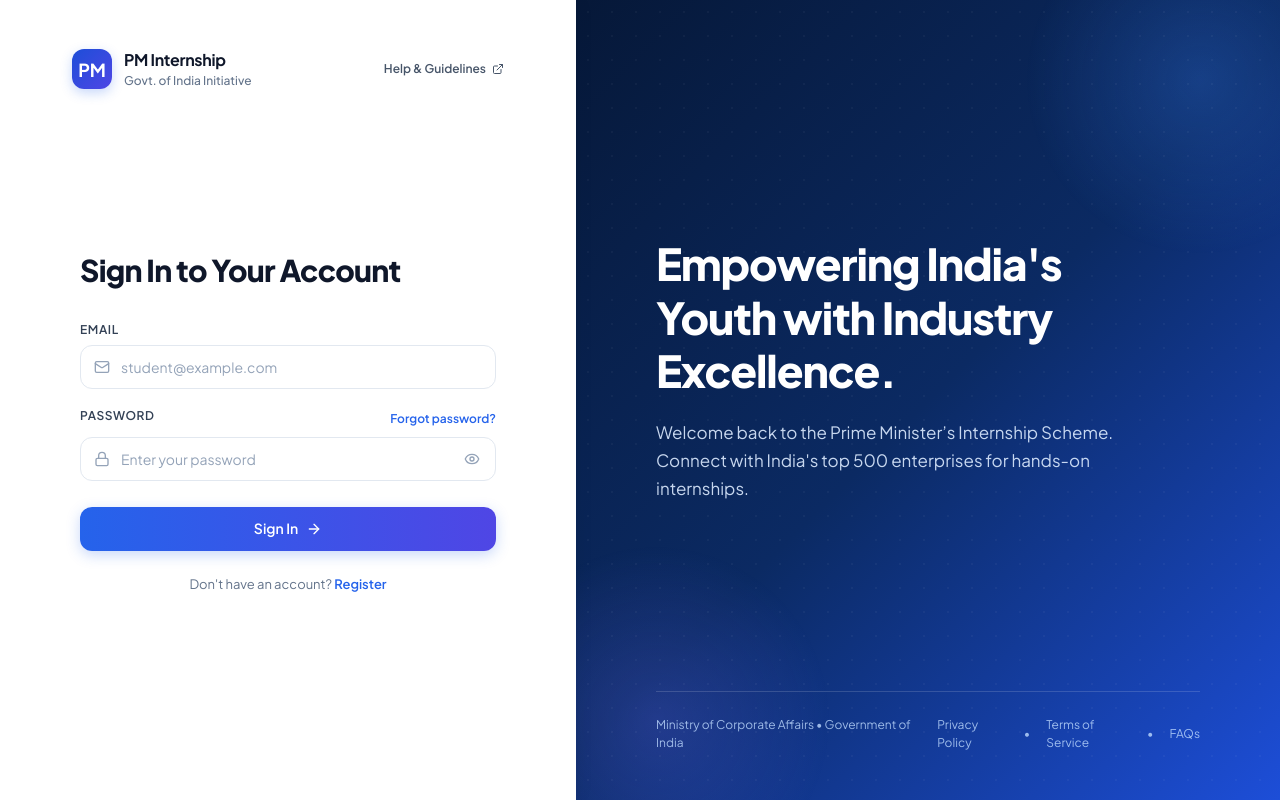
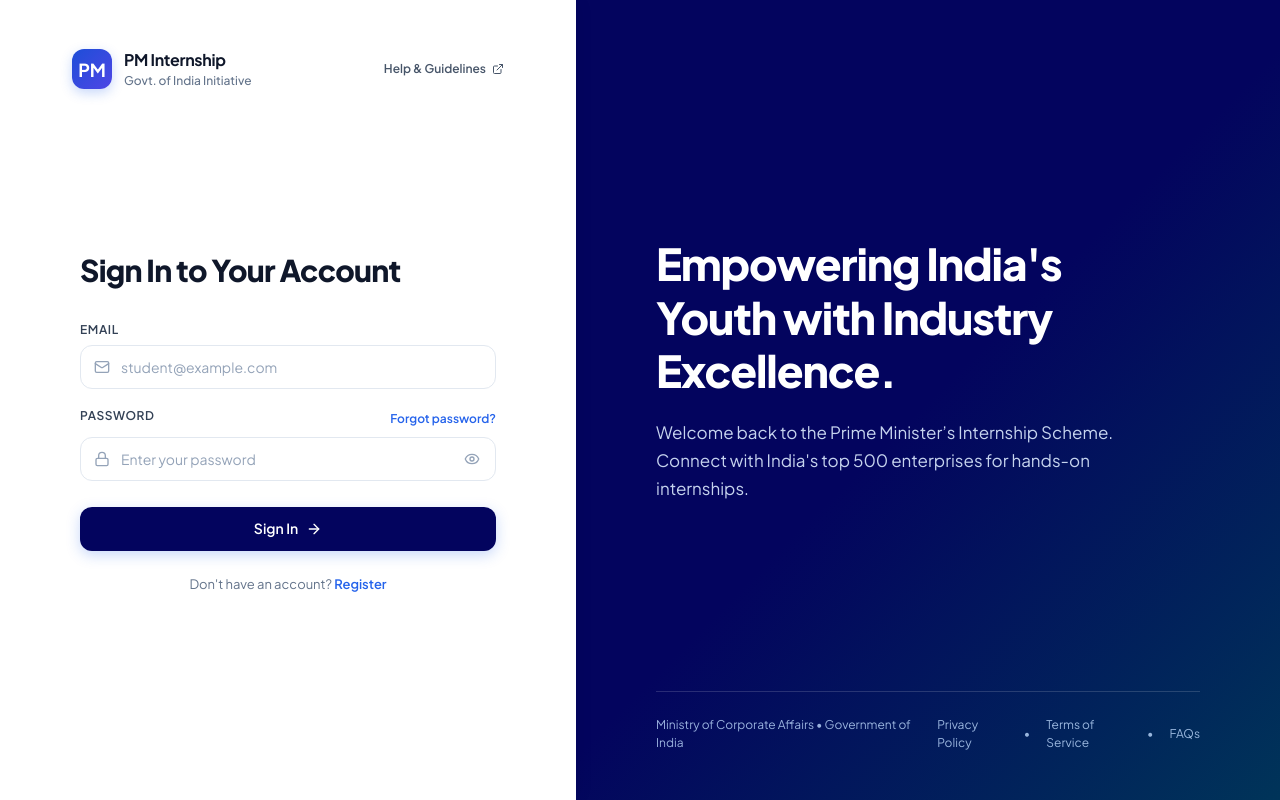
Before and after one commit to parminder-coder/Pm-internship-scheme, a React (Vite) app in the folder internship/: page / in a window 1280 px wide. Built offline with nearby package versions, Linux system fonts and the light colour scheme.

Commit message:
some changes in color

```diff
--- a/internship/src/pages/login.css
+++ b/internship/src/pages/login.css
@@ -327,7 +327,7 @@
     width: 100%;
     height: 2.75rem;
     margin-top: 0.5rem;
-    background: linear-gradient(to right, #2563eb, #4f46e5);
+    background: #03045E;
     color: #ffffff;
     font-size: 0.875rem;
     font-weight: 600;
@@ -404,7 +404,7 @@
     justify-content: space-between;
     overflow: hidden;
     isolation: isolate;
-    background: linear-gradient(135deg, #061838 0%, #0b2a63 50%, #1d4ed8 100%);
+    background: linear-gradient(135deg, #03045e 50%, #003459 100%);
     padding: 2rem 1.5rem;
     color: #ffffff;
     min-height: 520px;
--- a/internship/src/pages/login.jsx
+++ b/internship/src/pages/login.jsx
@@ -160,7 +160,7 @@
                             disabled={isSubmitting}
                             className="submit-btn"
                         >
-                            <span>{isSubmitting ? "Authenticating..." : "Sign In"}</span>
+                            <span>Sign In</span>
                             <ArrowRight className="submit-btn-icon" />
                         </button>
                     </form>
@@ -177,10 +177,6 @@
 
             {/* ----------------- RIGHT SIDE: HERO & SCHEME HIGHLIGHTS ----------------- */}
             <div className="login-right-section">
-                {/* Background Ambient Glow Elements */}
-                <div className="bg-ambient-orb-top" />
-                <div className="bg-ambient-orb-bottom" />
-                <div className="bg-grid-pattern" />
 
                 {/* Middle Welcome & Core Content */}
                 <div className="hero-content">
```
